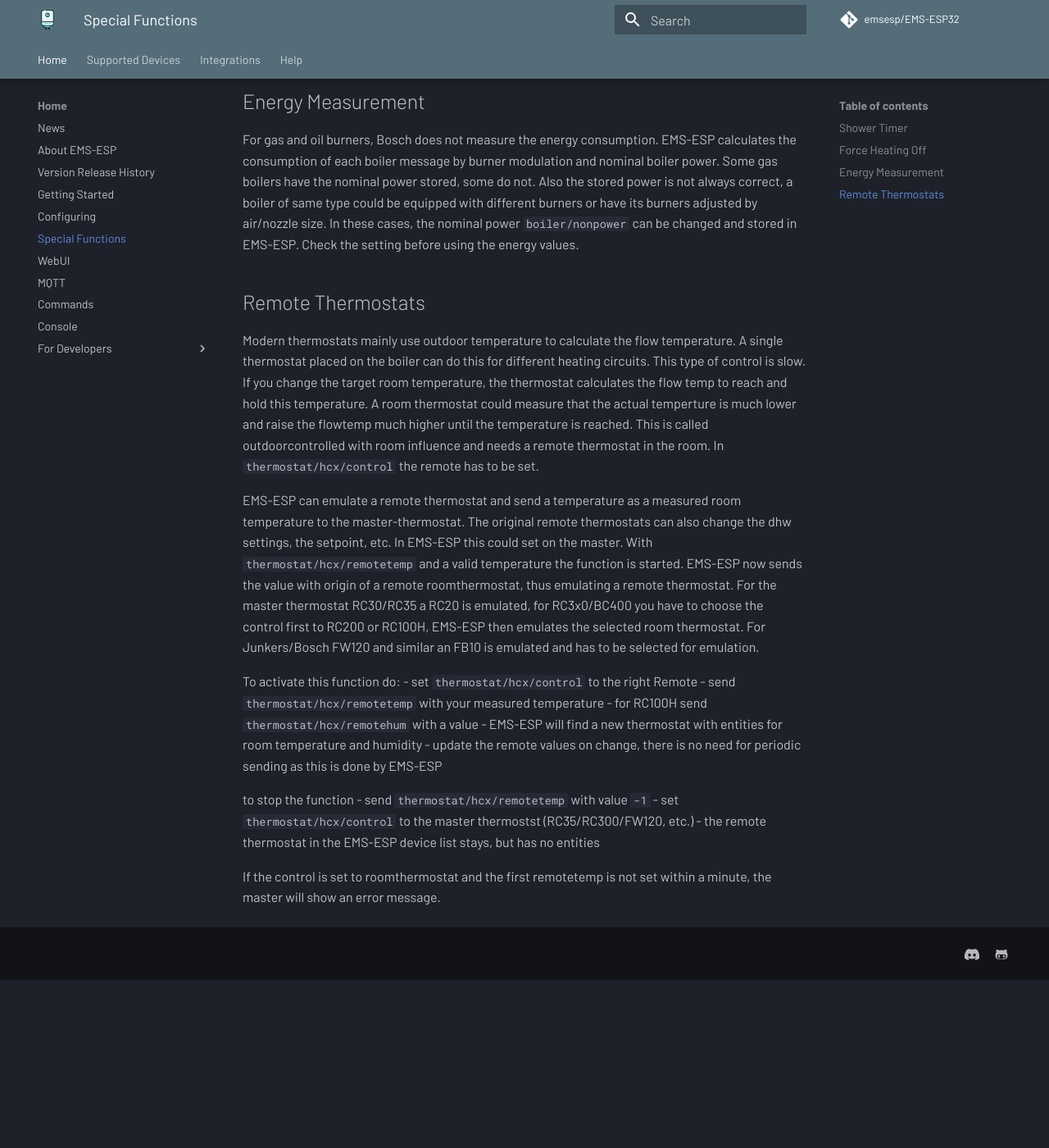
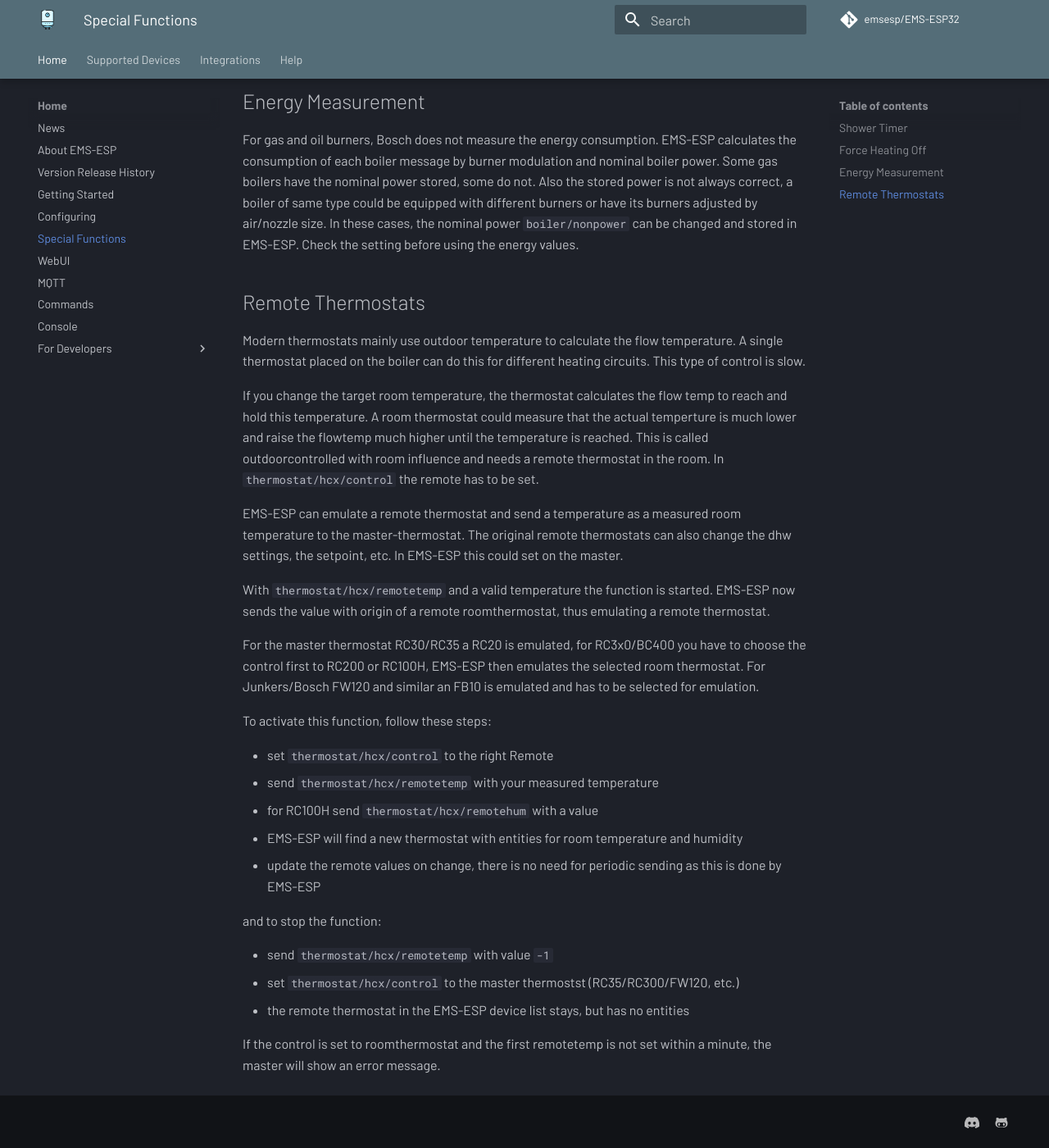
Before and after one commit to emsesp/docs, an MkDocs documentation site: the page built from docs/Special-Functions.md, in a window 1280 px wide and 1400 px high, scrolled down 709 px. Shown: the whole window at 82% size. Built offline with MkDocs 1.6.1 and Material for MkDocs 9.7.7, drawn with Linux system fonts in a browser that asks for light colours; comment, search, counter and statistics services are not loaded; before the commit the page ends 1904 px from its top, so only the background shows below that.

Commit message:
formatting

```diff
--- a/docs/Special-Functions.md
+++ b/docs/Special-Functions.md
@@ -22,24 +22,28 @@ In these cases, the nominal power `boiler/nonpower` can be changed and stored in
 ## Remote Thermostats
 
 Modern thermostats mainly use outdoor temperature to calculate the flow temperature. A single thermostat placed on the boiler can do this for different heating circuits. This type of control is slow.
+
 If you change the target room temperature, the thermostat calculates the flow temp to reach and hold this temperature.
-A room thermostat could measure that the actual temperture is much lower and raise the flowtemp much higher until the temperature is reached.
-This is called outdoorcontrolled with room influence and needs a remote thermostat in the room. In `thermostat/hcx/control` the remote has to be set.
+A room thermostat could measure that the actual temperture is much lower and raise the flowtemp much higher until the temperature is reached. This is called outdoorcontrolled with room influence and needs a remote thermostat in the room. In `thermostat/hcx/control` the remote has to be set.
 
 EMS-ESP can emulate a remote thermostat and send a temperature as a measured room temperature to the master-thermostat.
 The original remote thermostats can also change the dhw settings, the setpoint, etc. In EMS-ESP this could set on the master.
+
 With `thermostat/hcx/remotetemp` and a valid temperature the function is started. EMS-ESP now sends the value with origin of a remote roomthermostat, thus emulating a remote thermostat.
+
 For the master thermostat RC30/RC35 a RC20 is emulated, for RC3x0/BC400 you have to choose the control first to RC200 or RC100H, EMS-ESP then emulates the selected room thermostat.
 For Junkers/Bosch FW120 and similar an FB10 is emulated and has to be selected for emulation.
 
-To activate this function do:
+To activate this function, follow these steps:
+
 - set `thermostat/hcx/control` to the right Remote
 - send `thermostat/hcx/remotetemp` with your measured temperature
 - for RC100H send `thermostat/hcx/remotehum` with a value
 - EMS-ESP will find a new thermostat with entities for room temperature and humidity
 - update the remote values on change, there is no need for periodic sending as this is done by EMS-ESP
 
-to stop the function
+and to stop the function:
+
 - send `thermostat/hcx/remotetemp` with value `-1`
 - set `thermostat/hcx/control` to the master thermostst (RC35/RC300/FW120, etc.)
 - the remote thermostat in the EMS-ESP device list stays, but has no entities
```
